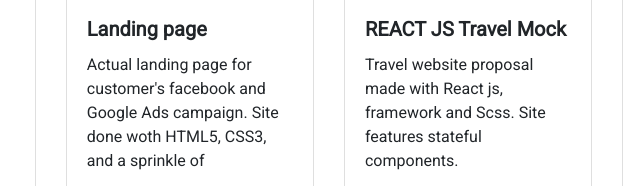
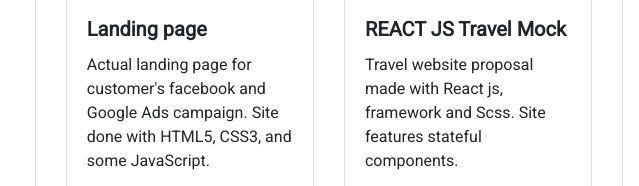
Before and after one commit to waynetip1/portfolio, a plain HTML site: page index.html in a window 1280 px wide. Shown: the part 809-995 px from the top of the page, 311-950 px from the left. Drawn offline with nearby package versions, Linux system fonts and the light colour scheme.

Commit message:
fixed typo

```diff
--- a/index.html
+++ b/index.html
@@ -91,7 +91,7 @@
             <img src="images/landing.png" class="card-img-top" alt="...">
             <div class="card-body">
               <h5 class="card-title">Landing page</h5>
-              <p class="card-text">Actual landing page for customer's facebook and Google Ads campaign.  Site done woth HTML5, CSS3, and a sprinkle of</p>
+              <p class="card-text">Actual landing page for customer's facebook and Google Ads campaign.  Site done with HTML5, CSS3, and some JavaScript.</p>
               <div class="icons">
                 <i class="fab fa-html5 fa-3x"></i>
                 <i class="fab fa-css3-alt fa-3x"></i>
```
